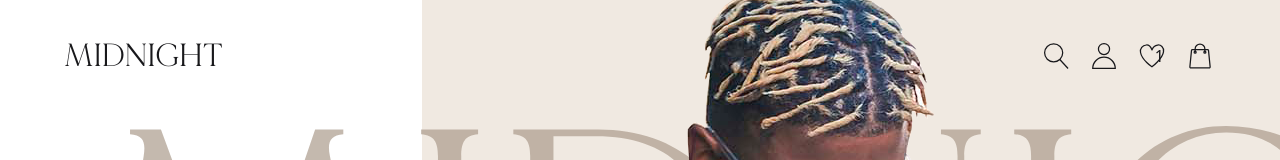
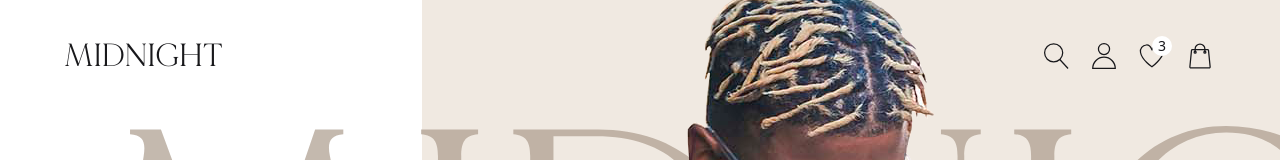
Before and after one commit to Sebasssssss/MIDNIGHT.CLOTHING, a React (Vite) app: page / in a window 1280 px wide. Shown: the top 160 px of the page. Built offline with nearby package versions, Linux system fonts and the light colour scheme; a web font is replaced by a local one.

Commit message:
Liked items menu

```diff
--- /dev/null
+++ b/src/components/Icons/Trash.jsx
@@ -0,0 +1,16 @@
+import React from 'react'
+
+export default function Trash() {
+  return (
+    <svg
+      viewBox="0 0 64 64"
+      strokeWidth="2.5"
+      stroke="currentColor"
+      fill="none"
+      className="w-8 h-8"
+    >
+      <path d="M45.49 54.87h-27a1 1 0 01-1-1l-2-36h32.97l-2 36a1 1 0 01-.97 1zM51 17.86H13c-.28 0-.5-.16-.5-.35l.93-4.35a.49.49 0 01.5-.3h36.14a.49.49 0 01.5.3l.93 4.35c0 .19-.22.35-.5.35zM24 23.44v25M32 23.44v25M40 23.44v25"></path>
+      <path d="M25.73 12.86V7.57a1 1 0 011-1h10.54a1 1 0 011 1v5.29"></path>
+    </svg>
+  )
+}
--- a/src/components/LikedProducts.jsx
+++ b/src/components/LikedProducts.jsx
@@ -1,15 +1,70 @@
 import React, { useState } from 'react'
 import Heart from './Icons/Heart'
 
+const likedItems = [
+  {
+    title: 'Nike Blazer Mid 77',
+    price: '$99',
+    image: 'nike.png',
+    id: 1
+  },
+  {
+    title: 'Nike Air force one',
+    price: '$70',
+    image: 'nike22.png',
+    id: 2
+  },
+  {
+    title: 'Nike jordan',
+    price: '$150',
+    image: 'nike33.png',
+    id: 3
+  }
+]
+
 export default function LikedProducts() {
+  const [liked, setLiked] = useState(likedItems.length)
   const [active, setActive] = useState(false)
 
   return (
     <div className="relative">
-      <Heart />
-      <ul className="absolute top-1 right-1">
-        <li>1</li>
+      <div onClick={() => setActive(current => !current)}>
+        <Heart />
+      </div>
+      <ul className="absolute -top-1 -right-1">
+        <li className="rounded-full bg-white px-1.5 text-sm text-text">
+          {liked}
+        </li>
       </ul>
+      {active ? (
+        <div className="absolute top-4 right-4 bg-white shadow-2xl w-[350px] p-4 z-10">
+          {likedItems.map(({ title, price, image, id }) => {
+            return (
+              <div
+                key={id}
+                className="grid grid-cols-3 gap-2 place-items-center border-b"
+              >
+                <img src={`../../public/${image}`} className="w-24" />
+                <div className="text-text text-left">
+                  <h1>{title}</h1>
+                  <small>{price}</small>
+                </div>
+                <button>
+                  <svg
+                    viewBox="0 0 64 64"
+                    strokeWidth="2.5"
+                    stroke="#72383D"
+                    fill="#72383D"
+                    className="w-[32px] h-[32px]"
+                  >
+                    <path d="M9.06 25c-1.38-7.7 3.72-14.37 11.67-15 7-.55 10.47 7.93 11.17 9.55a.13.13 0 00.25 0c3.25-8.91 9.17-9.29 11.25-9.5 5.6-.6 13.11 3.73 11.6 13.82-2.16 14-23.12 29.81-23.12 29.81S11.79 40.05 9.06 25z"></path>
+                  </svg>
+                </button>
+              </div>
+            )
+          })}
+        </div>
+      ) : null}
     </div>
   )
 }
```
